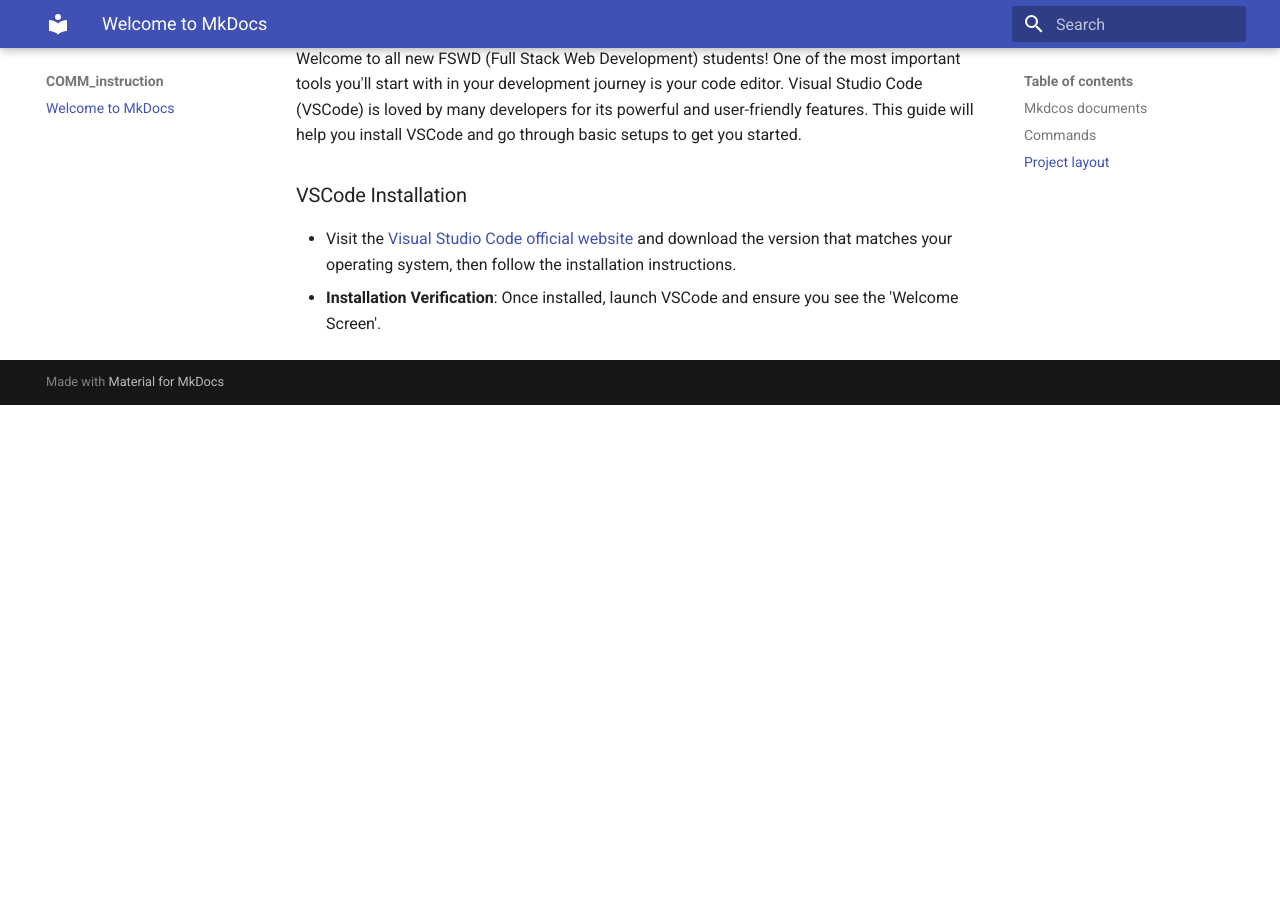
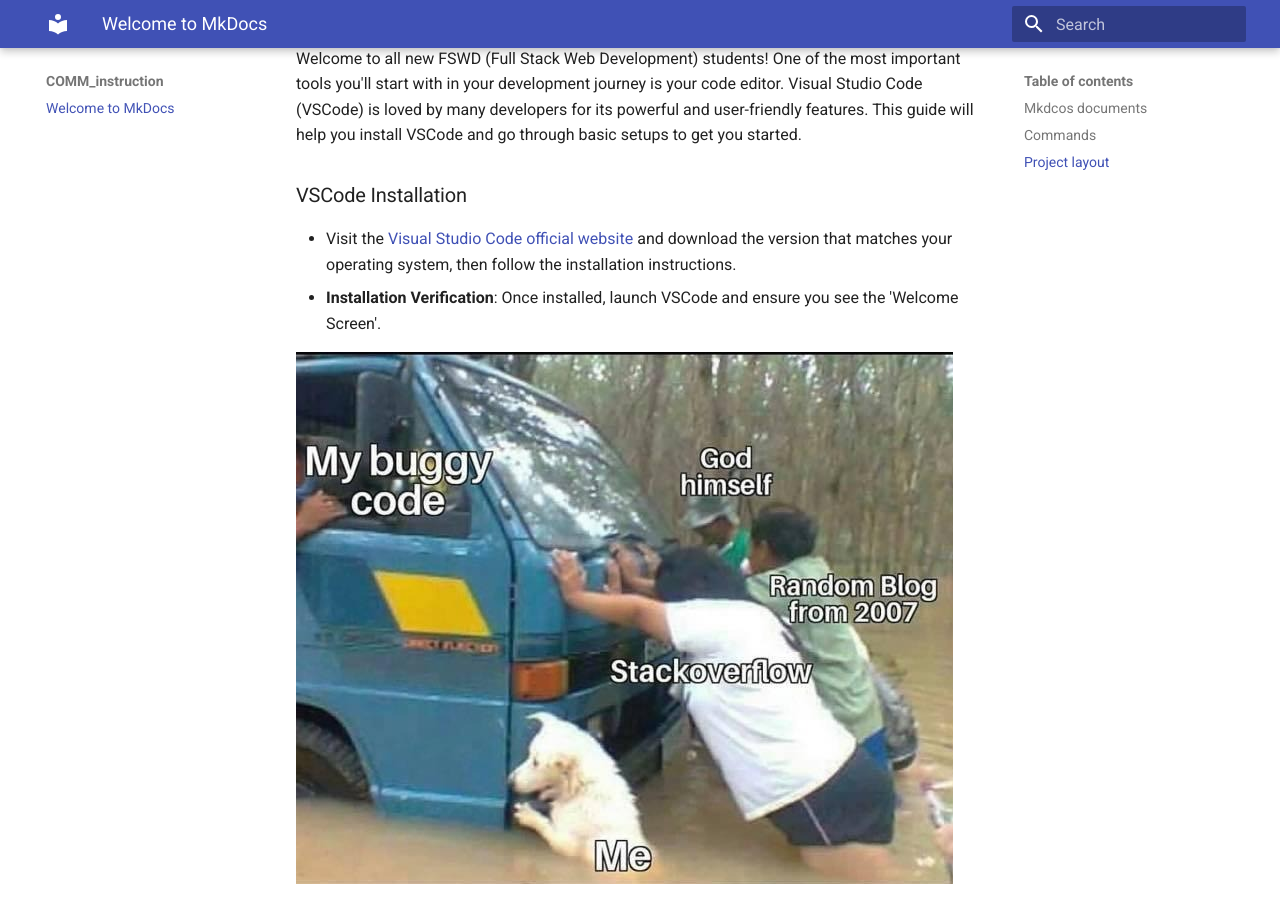
Before and after one commit to Jin-fswd/COMM_mkdocs, an MkDocs documentation site: the page built from docs/index.md, in a window 1280 px wide and 900 px high, scrolled down 965 px. Built offline with MkDocs 1.6.1 and Material for MkDocs 9.7.7, drawn with Linux system fonts in a browser that asks for light colours; before the commit the page ends 1370 px from its top, so only the background shows below that.

Commit message:
added sample image

```diff
--- a/docs/index.md
+++ b/docs/index.md
@@ -32,3 +32,6 @@
 
 - Visit the [Visual Studio Code official website](https://code.visualstudio.com/) and download the version that matches your operating system, then follow the installation instructions.
 - **Installation Verification**: Once installed, launch VSCode and ensure you see the 'Welcome Screen'.
+
+
+![smaple image](assets/images/sample_img.jpg)
```
Also changed, not shown: docs/Assets/images/sample_img.jpg (added).
